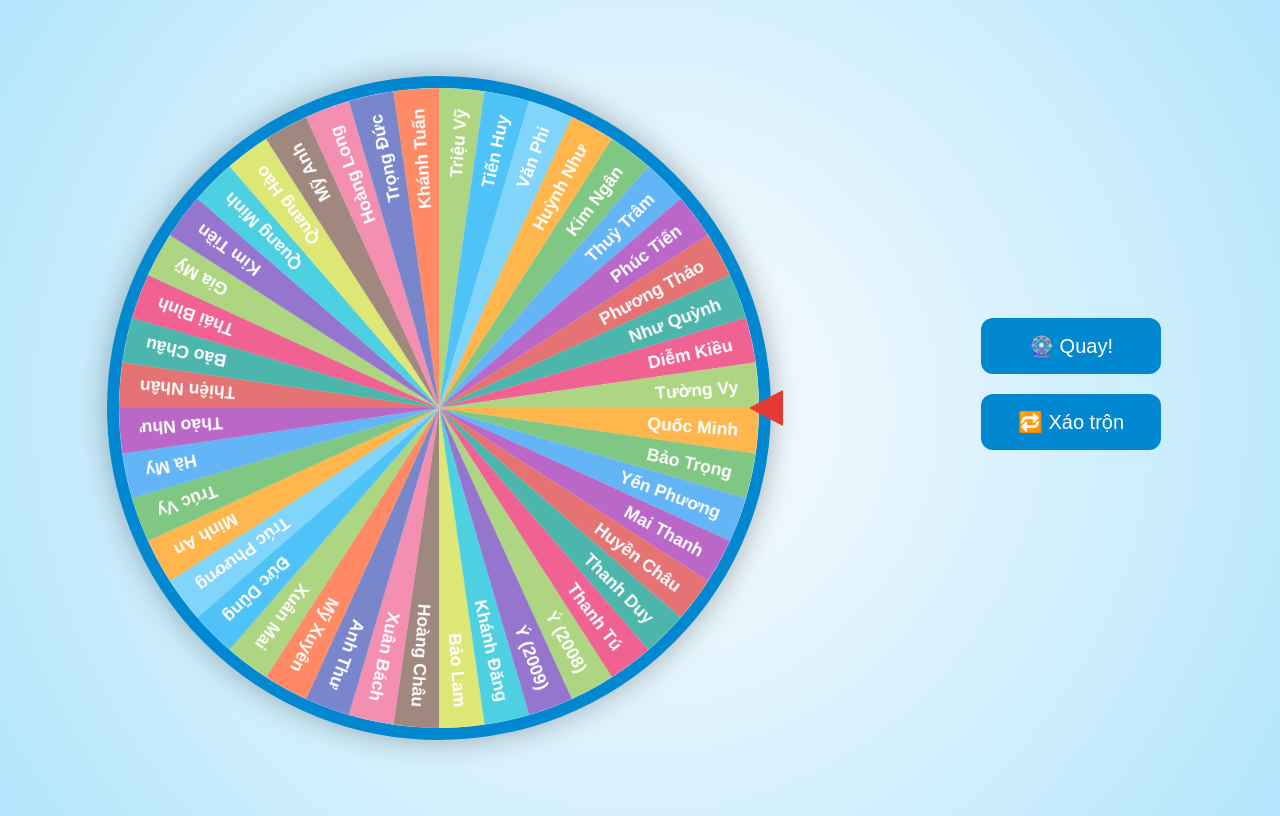
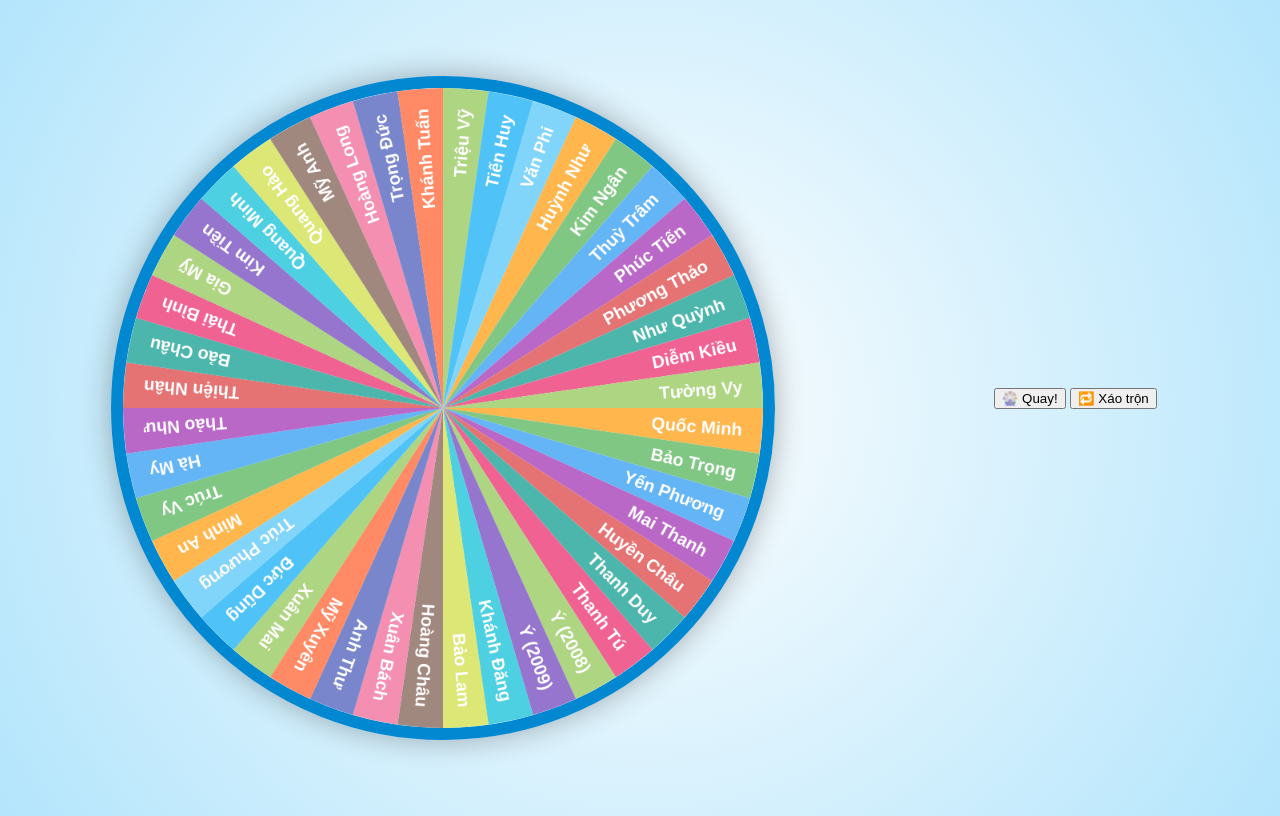
Before and after one commit to ThanhTuSRT/VongQuayMayMan, a plain HTML site: page index.html in a window 1280 px wide. Drawn offline with Linux system fonts and the light colour scheme.

Commit message:
Update index.html

```diff
--- a/index.html
+++ b/index.html
@@ -34,59 +34,7 @@
       box-shadow: 0 0 30px rgba(0,0,0,0.3);
     }
 
-    /* 🔺 Mũi tên nằm giữa cạnh phải, chỉ sang trái */
-    .pointer {
-      position: absolute;
-      top: 50%;
-      right: -25px;
-      transform: translateY(-50%) rotate(90deg);
-      width: 0;
-      height: 0;
-      border-left: 18px solid transparent;
-      border-right: 18px solid transparent;
-      border-top: 34px solid #e53935;
-      z-index: 10;
-    }
-
-    /* 🎛️ Cột chứa nút điều khiển */
-    #controls {
-      display: flex;
-      flex-direction: column;
-      align-items: center;
-      gap: 20px;
-    }
-
-    button {
-      padding: 16px 28px;
-      font-size: 20px;
-      cursor: pointer;
-      border: none;
-      border-radius: 12px;
-      background: #0288d1;
-      color: white;
-      transition: 0.3s;
-      width: 180px;
-    }
-
-    button:hover {
-      background: #01579b;
-    }
-
-    #result {
-      margin-top: 10px;
-      color: #333;
-      text-align: center;
-      font-size: 22px;
-      max-width: 250px;
-    }
-
-    @media (max-width: 900px) {
-      body {
-        flex-direction: column;
-      }
-      .wheel-container {
-        width: 80vmin;
-        height: 80vmin;
+    /* 🔺 Mũi70vmin;
       }
       #controls {
         flex-direction: row;
```
